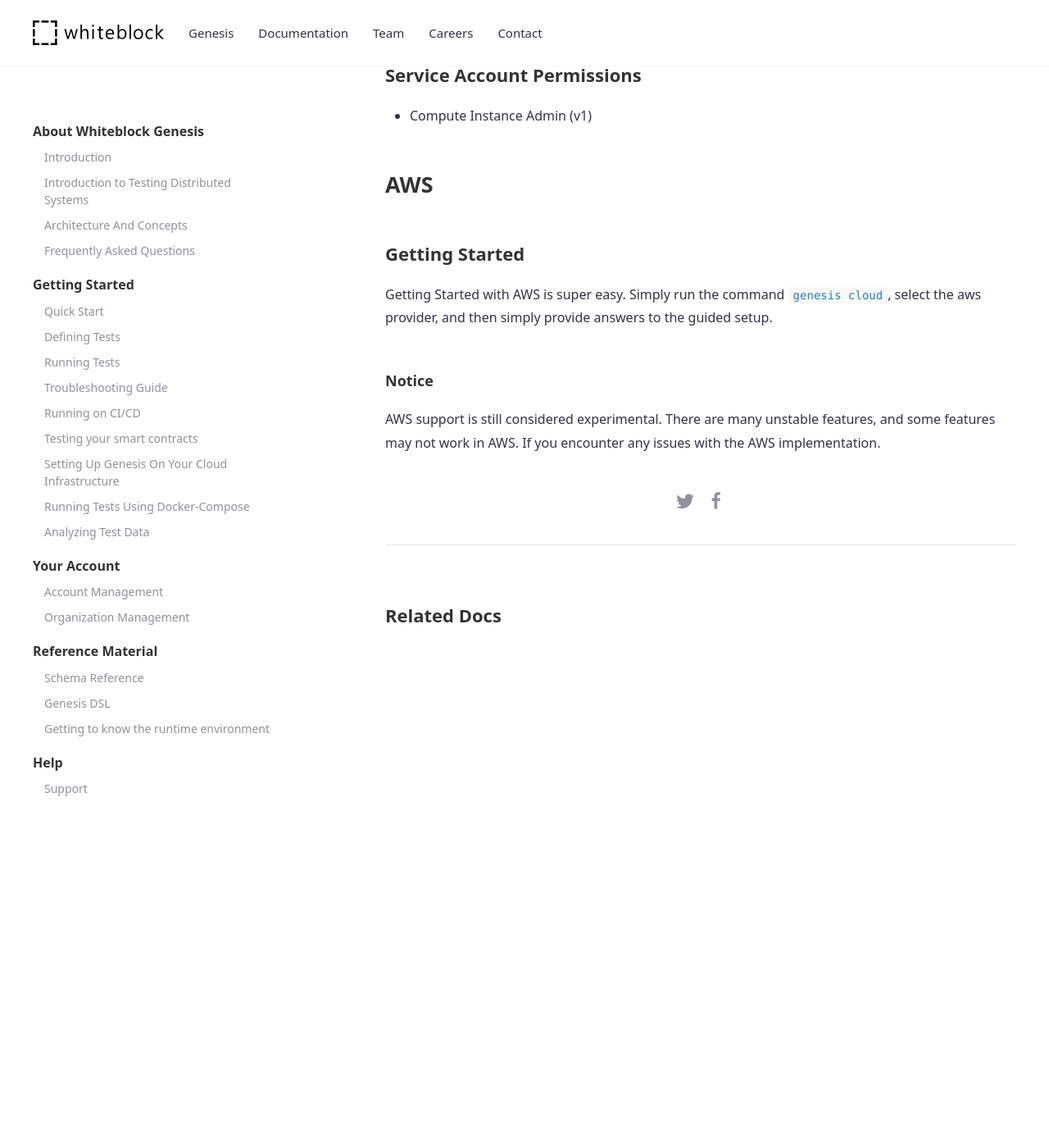
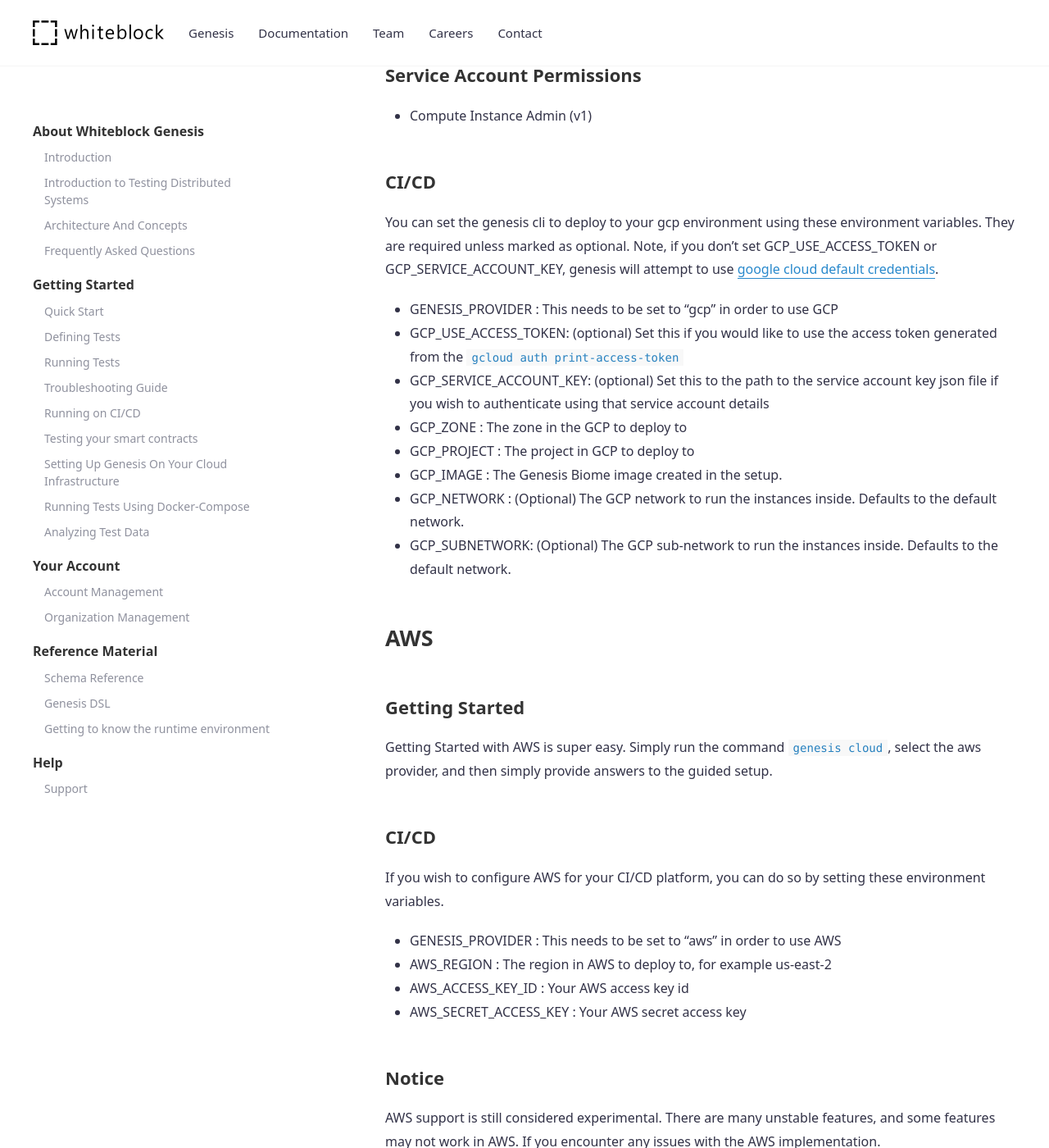
Before and after one commit to whiteblock/genesis-docs, a Jekyll site: the page built from _docs/running_on_your_infrastructure.md, in a window 1280 px wide and 1400 px high, scrolled down 1644 px. Shown: the whole window at 82% size. Built offline with Jekyll 4.4.1, drawn with Linux system fonts in a browser that asks for light colours.

Commit message:
add details on configuring genesis infrastructure using env

```diff
--- a/_docs/running_on_your_infrastructure.md
+++ b/_docs/running_on_your_infrastructure.md
@@ -39,11 +39,31 @@
 
 * Compute Instance Admin (v1)
 
+### CI/CD
+You can set the genesis cli to deploy to your gcp environment using these environment variables. They are required unless marked as optional. Note, if you don't set GCP_USE_ACCESS_TOKEN or GCP_SERVICE_ACCOUNT_KEY, genesis will attempt to use [google cloud default credentials](https://cloud.google.com/docs/authentication/production).
+
+* GENESIS_PROVIDER : This needs to be set to "gcp" in order to use GCP
+* GCP_USE_ACCESS_TOKEN: (optional) Set this if you would like to use the access token generated from the `gcloud auth print-access-token`
+* GCP_SERVICE_ACCOUNT_KEY: (optional) Set this to the path to the service account key json file if you wish to authenticate using that service account details
+* GCP_ZONE : The zone in the GCP to deploy to
+* GCP_PROJECT : The project in GCP to deploy to
+* GCP_IMAGE : The Genesis Biome image created in the setup.
+* GCP_NETWORK : (Optional) The GCP network to run the instances inside. Defaults to the default network.
+* GCP_SUBNETWORK: (Optional) The GCP sub-network to run the instances inside. Defaults to the default network.
+
+
 ## AWS
 
 ### Getting Started
 Getting Started with AWS is super easy.
 Simply run the command `genesis cloud`, select the aws provider, and then simply provide answers to the guided setup.
 
-#### Notice
+### CI/CD
+If you wish to configure AWS for your CI/CD platform, you can do so by setting these environment variables.
+* GENESIS_PROVIDER : This needs to be set to "aws" in order to use AWS
+* AWS_REGION : The region in AWS to deploy to, for example us-east-2
+* AWS_ACCESS_KEY_ID : Your AWS access key id
+* AWS_SECRET_ACCESS_KEY : Your AWS secret access key
+
+### Notice
 AWS support is still considered experimental. There are many unstable features, and some features may not work in AWS. If you encounter any issues with the AWS implementation.
```
